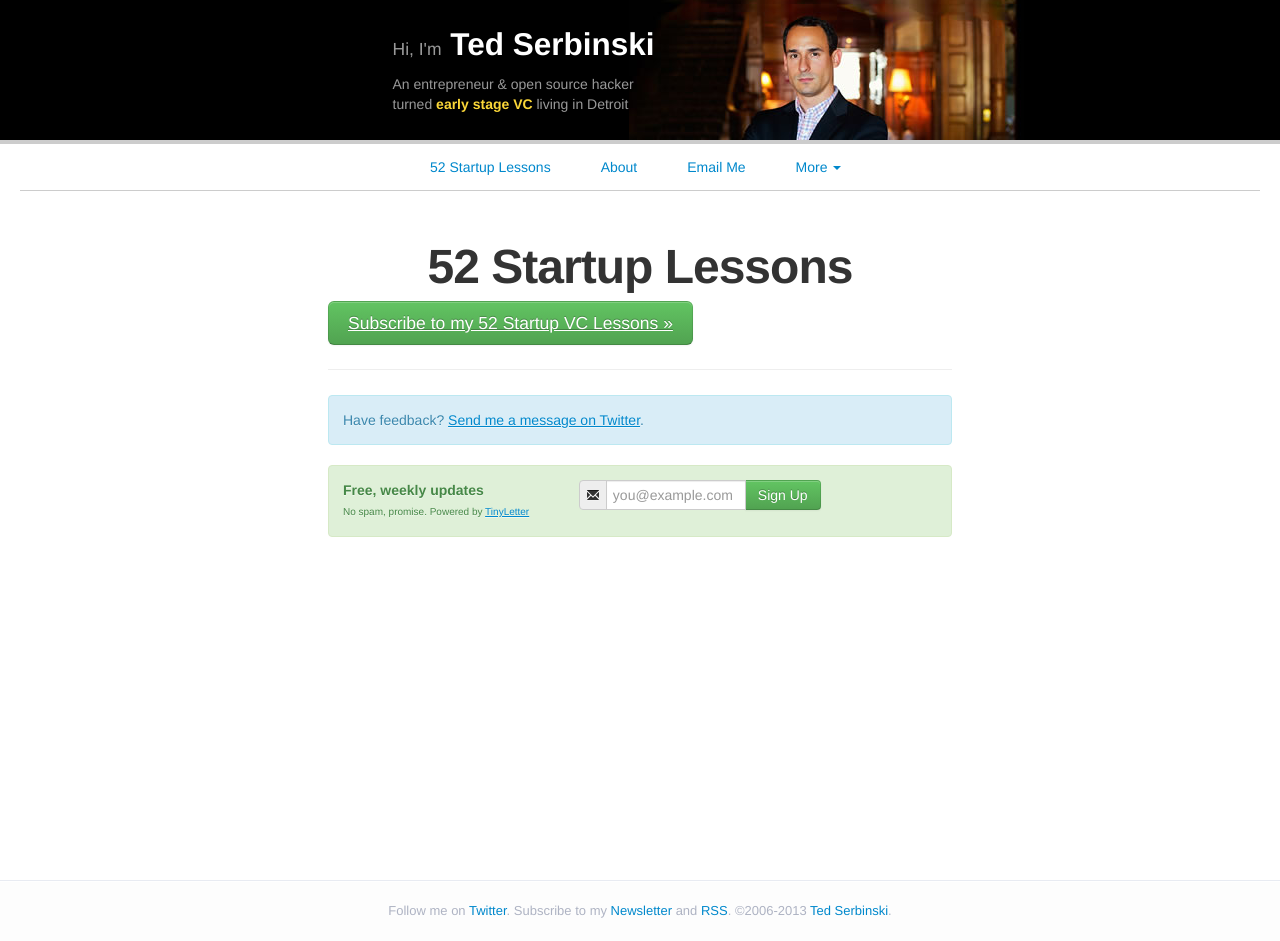
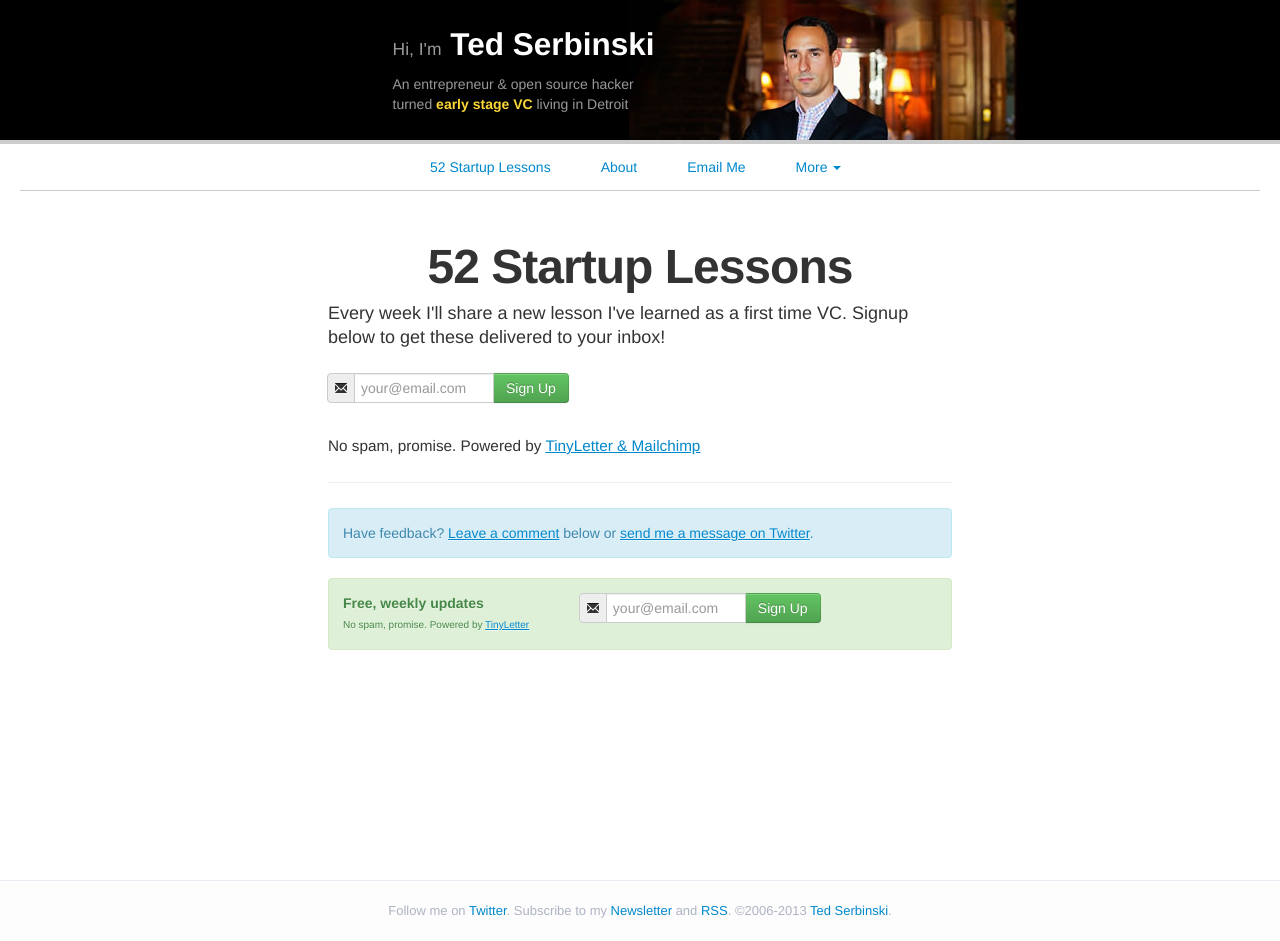
Before and after one commit to tedserbinski/www-jekyll, a Jekyll site: the page built from 52-startup-lessons.html, in a window 1280 px wide. Built offline with Jekyll 4.4.1, drawn with Linux system fonts in a browser that asks for light colours; Markdown is read by kramdown in place of the engine named in the settings.

Commit message:
improve newsletter signup formatting and code

```diff
--- a/52-startup-lessons.html
+++ b/52-startup-lessons.html
@@ -5,31 +5,15 @@ id: -52-lessons
 description: 52 startup lessons from an entreprenuer and hacker turned early-stage VC living in Detroit.
 ---
 
-<a class="btn btn-large btn-success" href="#myModal" role="button" data-toggle="modal">Subscribe to my 52 Startup VC Lessons &raquo;</a>
-
-<!-- Newsletter modal
-================================================== -->
-<div id="myModal" class="modal hide fade" tabindex="-1" role="dialog" aria-labelledby="myModalLabel" aria-hidden="true">
-  <div class="modal-header">
-    <button type="button" class="close" data-dismiss="modal" aria-hidden="true">X</button>
-    <h3 id="myModalLabel">Free Newsletter: 52 VC Lessons</h3>
-  </div>
-  <div class="modal-body">
 <p>Every week I'll share a new lesson I've learned as a first time VC. Signup below to get these delivered to your inbox!</p>
 
-
-    <form action="https://tinyletter.com/tedserbinski" method="post" target="popupwindow" onsubmit="window.open('https://tinyletter.com/tedserbinski', 'popupwindow', 'scrollbars=yes,width=800,height=600');$('#myModal').modal('hide');return true">
 <div class="input-append input-prepend">
+  <form action="https://tinyletter.com/tedserbinski" method="post" target="popupwindow" onsubmit="newsletter();return true;">
   <span class="add-on"><i class="icon-envelope"></i></span>
-      <input class="span2" type="email" placeholder="you@example.com" required name="email" id="tlemail">
+  <input class="span2" type="email" placeholder="your@email.com" required name="email" id="tlemail">
   <input type="hidden" value="1" name="embed"/>
-      <button class="btn btn-success" type="submit">Sign me up!</button>
+  <button class="btn btn-success" type="submit">Sign Up</button>
+  </form>
 </div>
-    </form>
 
 <p class="text-muted"><small>No spam, promise. Powered by <a href="https://tinyletter.com/tedserbinski">TinyLetter & Mailchimp</a></small></p>
-  </div>
-  <div class="modal-footer">
-    <button class="btn" data-dismiss="modal" aria-hidden="true">No, thanks</button>
-  </div>
-</div>
--- /dev/null
+++ b/_includes/updates.html
@@ -0,0 +1,15 @@
+<p class="alert alert-block alert-info">Have feedback? <a href="#comments">Leave a comment</a> below or <a href="http://twitter.com/tedserbinski">send me a message on Twitter</a>.</p>
+<div class="alert alert-block alert-success newsletter clearfix">
+  <div class="pull-left">
+     <h5>Free, weekly updates</h5>
+    <small>No spam, promise. Powered by <a href="https://tinyletter.com/tedserbinski">TinyLetter</a></small>
+  </div>
+  <div class="input-append input-prepend pull-left">
+    <form action="https://tinyletter.com/tedserbinski" method="post" target="popupwindow" onsubmit="newsletter();return true;">
+    <span class="add-on"><i class="icon-envelope"></i></span>
+    <input class="span2" type="email" placeholder="your@email.com" required name="email" id="tlemail">
+    <input type="hidden" value="1" name="embed"/>
+    <button class="btn btn-success" type="submit">Sign Up</button>
+    </form>
+  </div>
+</div>
--- a/_layouts/page.html
+++ b/_layouts/page.html
@@ -17,21 +17,8 @@ layout: wrapper
     </div>
 
     <hr>
-    <p class="alert alert-block alert-info">Have feedback? <a href="http://twitter.com/tedserbinski">Send me a message on Twitter</a>.</p>
-    <div class="alert alert-block alert-success newsletter clearfix">
-      <div class="pull-left">
-         <h5>Free, weekly updates</h5>
-        <small>No spam, promise. Powered by <a href="https://tinyletter.com/tedserbinski">TinyLetter</a></small>
-      </div>
-      <div class="input-append input-prepend pull-left">
-        <form action="https://tinyletter.com/tedserbinski" method="post" target="popupwindow" onsubmit="window.open('https://tinyletter.com/tedserbinski', 'popupwindow', 'scrollbars=yes,width=800,height=600');$('#myModal').modal('hide');return true">
-        <span class="add-on"><i class="icon-envelope"></i></span>
-        <input class="span2" type="email" placeholder="you@example.com" required name="email" id="tlemail">
-        <input type="hidden" value="1" name="embed"/>
-        <button class="btn btn-success" type="submit">Sign Up</button>
-        </form>
-      </div>
-    </div>
+
+    {% include updates.html %}
 
    {% if page.url == '/jcalendar/index.html' %}
      {% include comments.html %}
--- a/_layouts/wrapper.html
+++ b/_layouts/wrapper.html
@@ -27,6 +27,19 @@
         };
         var h=document.getElementsByTagName("html")[0];h.className+=" wf-loading";var t=setTimeout(function(){h.className=h.className.replace(/(\s|^)wf-loading(\s|$)/g," ");h.className+=" wf-inactive"},config.scriptTimeout);var tk=document.createElement("script"),d=false;tk.src='//use.typekit.net/'+config.kitId+'.js';tk.type="text/javascript";tk.async="true";tk.onload=tk.onreadystatechange=function(){var a=this.readyState;if(d||a&&a!="complete"&&a!="loaded")return;d=true;clearTimeout(t);try{Typekit.load(config)}catch(b){}};var s=document.getElementsByTagName("script")[0];s.parentNode.insertBefore(tk,s)
       })();
+
+      function newsletter() {
+        var width=540, height=648;
+        var a = typeof window.screenX != 'undefined' ? window.screenX : window.screenLeft;
+        var i = typeof window.screenY != 'undefined' ? window.screenY : window.screenTop;
+        var g = typeof window.outerWidth!='undefined' ? window.outerWidth : document.documentElement.clientWidth;
+        var f = typeof window.outerHeight != 'undefined' ? window.outerHeight: (document.documentElement.clientHeight - 22);
+        var h = (a < 0) ? window.screen.width + a : a;
+        var left = parseInt(h + ((g - width) / 2), 10);
+        var top = parseInt(i + ((f-height) / 2.5), 10);
+        var params = 'width='+width+',height='+height+',left=' + left + ',top=' + top + ',scrollbars=0,location=1,toolbar=0';
+        return window.open('https://tinyletter.com/tedserbinski', 'popupwindow', params);
+      }
     </script>
     <link href="/css/bootstrap-2.3.min.css" rel="stylesheet">
     <link href="/css/style.css" rel="stylesheet">
--- a/index.html
+++ b/index.html
@@ -32,9 +32,9 @@ description: A blog covering early-stage startup investing written by an entrepr
           <small>No spam, promise. Powered by <a href="https://tinyletter.com/tedserbinski">TinyLetter</a></small>
         </div>
         <div class="input-append input-prepend pull-left">
-          <form action="https://tinyletter.com/tedserbinski" method="post" target="popupwindow" onsubmit="window.open('https://tinyletter.com/tedserbinski', 'popupwindow', 'scrollbars=yes,width=800,height=600');$('#myModal').modal('hide');return true">
+          <form action="https://tinyletter.com/tedserbinski" method="post" target="popupwindow" onsubmit="newsletter();return true;">
           <span class="add-on"><i class="icon-envelope"></i></span>
-          <input class="span2" type="email" placeholder="you@example.com" required name="email" id="tlemail">
+          <input class="span2" type="email" placeholder="your@email.com" required name="email" id="tlemail">
           <input type="hidden" value="1" name="embed"/>
           <button class="btn btn-success" type="submit">Sign Up</button>
           </form>
```
Also changed, not shown: _layouts/post.html (+2 -15 lines). Lines whose indentation alone changed are shown as unchanged.
